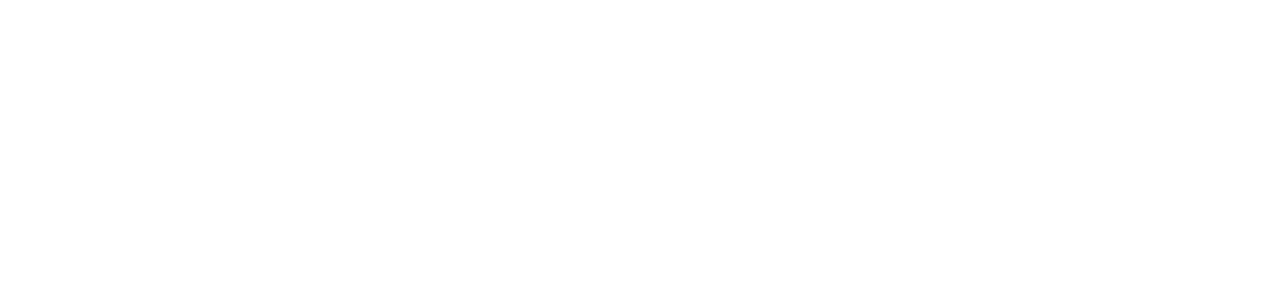
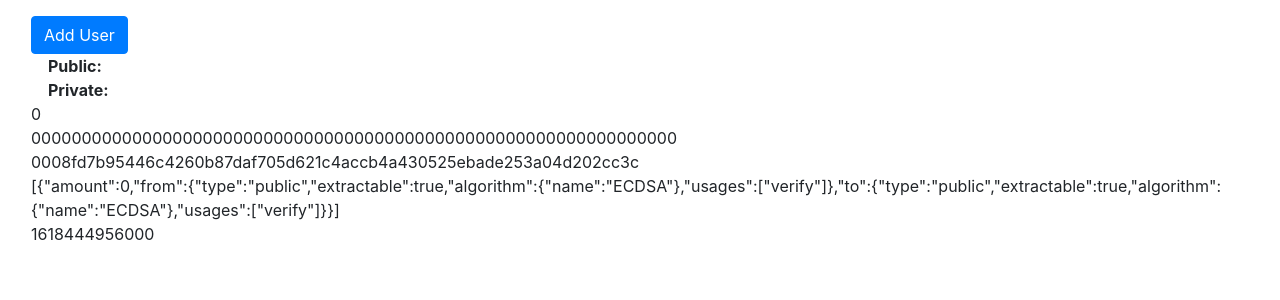
Before and after one commit to lbragile/LibraCoin, a React (Create React App) app: page / in a window 1280 px wide. Shown: the top 300 px of the page. Built offline with nearby package versions, Linux system fonts and the light colour scheme.

Commit message:
added user generation

```diff
--- a/src/chain.ts
+++ b/src/chain.ts
@@ -1,4 +1,4 @@
-import { Block } from "./block";
+import { Block } from "./components/Block/block_class";
 import { Transaction } from "./transaction";
 
 export class Chain {
@@ -53,9 +53,7 @@
   async digestMessage(message: string): Promise<string> {
     const msgUint8 = new TextEncoder().encode(message); // encode as (utf-8) Uint8Array
     const hashBuffer = await window.crypto.subtle.digest("SHA-256", msgUint8); // hash the message
-    const hashArray = Array.from(new Uint8Array(hashBuffer)); // convert buffer to byte array
-    const hashHex = hashArray.map((b) => b.toString(16).padStart(2, "0")).join(""); // convert bytes to hex string
-    return hashHex;
+    return Chain.bufferToHex(hashBuffer);
   }
 
   async mine(nonce: number, leadingZeros: number): Promise<string> {
@@ -104,8 +102,8 @@
     const targetStr = targetHash.replace(re, zerosStr);
 
     // only add a block of transactions to the chain if it was mined successfully and the new hash is <= target
-    let acceptableHashFound = false;
-    while (!acceptableHashFound) {
+    // eslint-disable-next-line no-constant-condition
+    while (true) {
       const nonce = Math.round(Math.random() * 999999999);
       const newHash = await this.mine(nonce, numZeros);
 
@@ -113,7 +111,7 @@
         const newBlock = new Block(this.lastBlock.index + 1, this.lastBlock.currHash, newHash, transactions);
         this.#chain.push(newBlock);
         console.log("✨ Added Block To Chain");
-        acceptableHashFound = true;
+        break;
       } else {
         console.log("❌ Failed Mining Below Target");
       }
--- /dev/null
+++ b/src/components/App/App.css
@@ -0,0 +1,5 @@
+* {
+  margin: 0;
+  padding: 0;
+  box-sizing: border-box;
+}
--- a/src/App.tsx
+++ b/src/components/App/App.tsx
@@ -1,11 +1,16 @@
 import React, { useEffect, useState } from "react";
 
-import { Wallet } from "./wallet";
-import { Chain } from "./chain";
-import { Block } from "./block";
+import { Wallet } from "../../wallet";
+import { Chain } from "../../chain";
+import { Block } from "../Block/block_class";
+import BlockUI from "../Block/BlockUI";
+import UserUI from "../User/UserUI";
+
+import "bootstrap/dist/css/bootstrap.min.css";
+import "./App.css";
 
 export default function App(): JSX.Element {
-  const [blockChain, setBlockChain] = useState<Block[]>();
+  const [blockChain, setBlockChain] = useState<Block[]>(Chain.instance.blockChain);
 
   useEffect(() => {
     async function main(): Promise<void> {
@@ -37,8 +42,9 @@
   }, []);
 
   return (
-    <div>
-      <pre>{JSON.stringify(blockChain, null, 2)}</pre>
+    <div className="container-fluid m-3">
+      <UserUI />
+      <BlockUI details={blockChain} />
     </div>
   );
 }
--- /dev/null
+++ b/src/components/Block/BlockUI.tsx
@@ -0,0 +1,26 @@
+import React from "react";
+import { Transaction } from "../../transaction";
+
+interface IBlock {
+  index: number;
+  prevHash: string;
+  currHash: string;
+  transactions: Transaction[];
+  timestamp: number;
+}
+
+export default function BlockUI({ details }: { details: IBlock[] }): JSX.Element {
+  return (
+    <div>
+      {details.map((block) => (
+        <React.Fragment key={Math.random()}>
+          <div>{block.index}</div>
+          <div>{block.prevHash}</div>
+          <div>{block.currHash}</div>
+          <div>{JSON.stringify(block.transactions)}</div>
+          <div>{block.timestamp}</div>
+        </React.Fragment>
+      ))}
+    </div>
+  );
+}
--- a/src/block.ts
+++ b/src/components/Block/block_class.ts
@@ -1,4 +1,4 @@
-import { Transaction } from "./transaction";
+import { Transaction } from "../../transaction";
 
 export class Block {
   index: number;
--- /dev/null
+++ b/src/components/User/User.css
@@ -0,0 +1,5 @@
+.userKey {
+  width: clamp(45ch, 50%, 75ch);
+  margin: 0 2em;
+  word-wrap: break-word;
+}
--- /dev/null
+++ b/src/components/User/UserUI.tsx
@@ -0,0 +1,40 @@
+import React, { useRef } from "react";
+import { Chain } from "../../chain";
+import { Wallet } from "../../wallet";
+
+import "./User.css";
+
+export default function UserUI(): JSX.Element {
+  const publicKey = useRef<HTMLSpanElement>(null);
+  const privateKey = useRef<HTMLSpanElement>(null);
+
+  const addUser = async () => {
+    const user = new Wallet();
+    await user.initialize();
+
+    const publicKeyStr = Chain.bufferToHex(await window.crypto.subtle.exportKey("spki", user.publicKey));
+    const privateKeyStr = Chain.bufferToHex(await window.crypto.subtle.exportKey("pkcs8", user.privateKey));
+    if (publicKey.current && privateKey.current) {
+      publicKey.current.innerText = publicKeyStr;
+      privateKey.current.innerText = privateKeyStr;
+    }
+  };
+
+  return (
+    <div>
+      <button className="btn btn-primary" onClick={addUser}>
+        Add User
+      </button>
+      <div className="row">
+        <p className="userKey">
+          <b>Public:</b>
+          <span className="userKey" ref={publicKey}></span>
+        </p>
+        <p className="userKey">
+          <b>Private:</b>
+          <span className="userKey" ref={privateKey}></span>
+        </p>
+      </div>
+    </div>
+  );
+}
--- a/src/index.tsx
+++ b/src/index.tsx
@@ -1,6 +1,6 @@
 import React from "react";
 import ReactDOM from "react-dom";
-import App from "./App";
+import App from "./components/App/App";
 
 ReactDOM.render(
   <React.StrictMode>
--- a/src/wallet.ts
+++ b/src/wallet.ts
@@ -3,17 +3,17 @@
 
 export class Wallet {
   publicKey: CryptoKey;
-  #privateKey: CryptoKey;
+  privateKey: CryptoKey;
 
   constructor() {
     this.publicKey = { type: "public", extractable: true, algorithm: { name: "ECDSA" }, usages: ["verify"] };
-    this.#privateKey = { type: "private", extractable: true, algorithm: { name: "ECDSA" }, usages: ["sign"] };
+    this.privateKey = { type: "private", extractable: true, algorithm: { name: "ECDSA" }, usages: ["sign"] };
   }
 
   async initialize(): Promise<void> {
     const keyPair = await window.crypto.subtle.generateKey({ name: "ECDSA", namedCurve: "P-256" }, true, ["sign", "verify"]); // prettier-ignore
     this.publicKey = keyPair.publicKey;
-    this.#privateKey = keyPair.privateKey;
+    this.privateKey = keyPair.privateKey;
   }
 
   getMessageEncoding(message: string): Uint8Array {
@@ -23,7 +23,7 @@
   async sendMoney(amount: number, to: CryptoKey, message?: string): Promise<void> {
     const transaction = new Transaction(amount, this.publicKey, to, message);
     const data = Chain.stringToArrayBuffer(JSON.stringify(transaction));
-    const signature = await window.crypto.subtle.sign({ name: "ECDSA", hash: "SHA-256" }, this.#privateKey, data);
+    const signature = await window.crypto.subtle.sign({ name: "ECDSA", hash: "SHA-256" }, this.privateKey, data);
 
     await Chain.instance.verifyTransaction(transaction, signature);
   }
```
